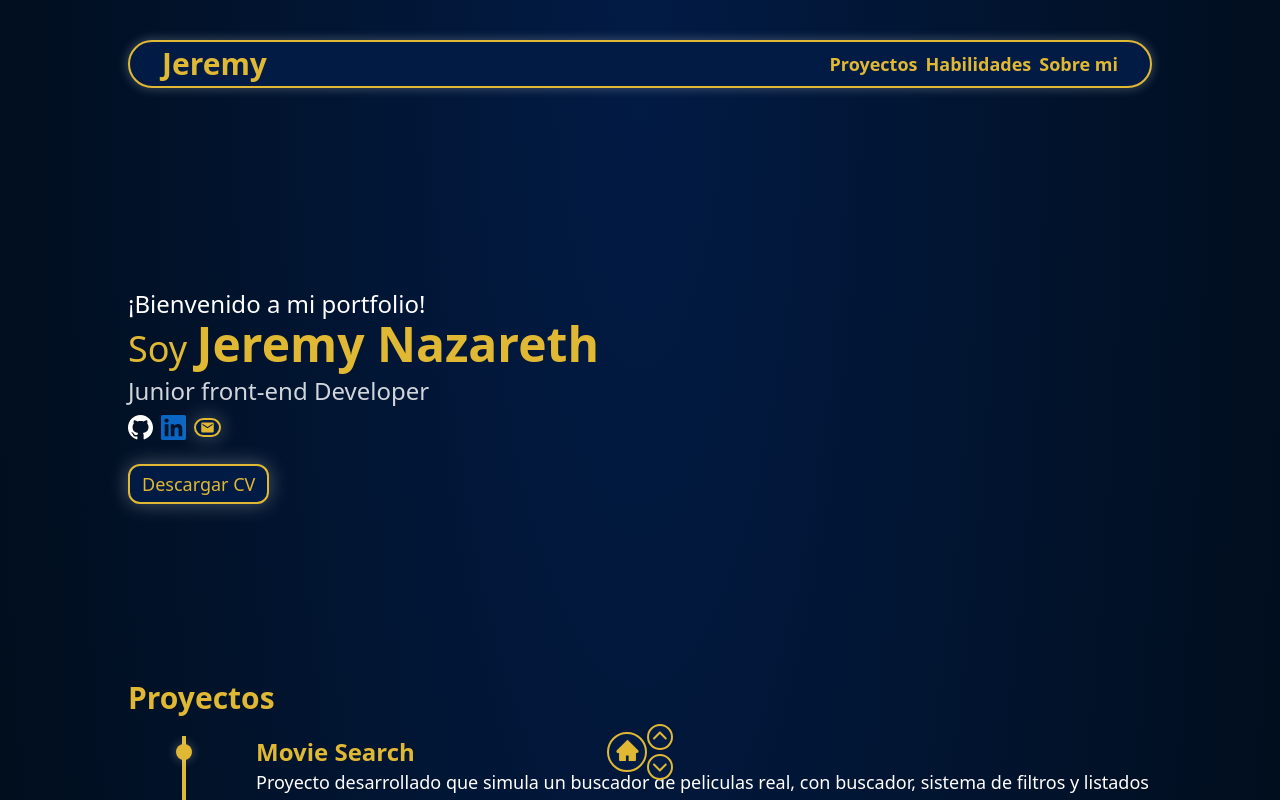
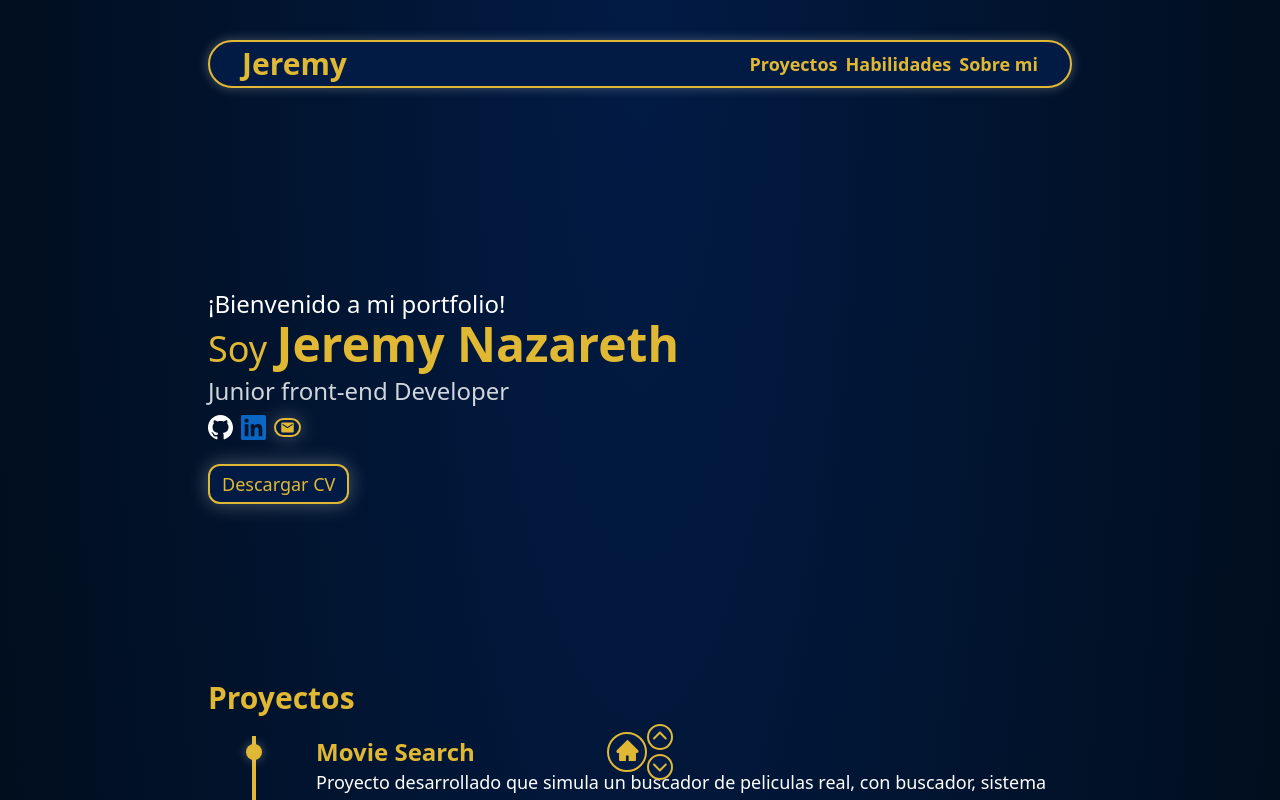
Before and after one commit to JeremyNazareth/portfolio, a Next.js app: page / in a window 1280 px wide. Shown: the top 800 px of the page. Built offline with nearby package versions, Linux system fonts and the light colour scheme; a web font is replaced by a local one.

Commit message:
style: hero padding adjustments

```diff
--- a/app/layout.tsx
+++ b/app/layout.tsx
@@ -22,10 +22,10 @@ export default function RootLayout({
   */
   return (
     <html lang="en">
-      <body className="px-5 sm:px-20">
-        <header id="header" className="shadow-primary bg-primary text-secondary px-3 py-1 my-10 mx-auto flex justify-between rounded-full border-2
+      <body className="px-5 sm:px-20 lg:max-w-5xl mx-auto">
+        <header id="header" className="shadow-primary bg-primary text-secondary px-5 py-1 my-10 mx-auto flex justify-between rounded-full border-2
         lg:max-w-5xl lg:px-8">
-          <a className="text-2xl font-bold leading- text-secondary transition-all duration-300 hover:text-white
+          <a className="text-2xl font-bold text-secondary transition-all duration-300 hover:text-white
           lg:text-3xl" href="#home">Jeremy</a>
 
           <nav className="flex items-center text-base font-semibold gap-2 md:text-lg">
```
